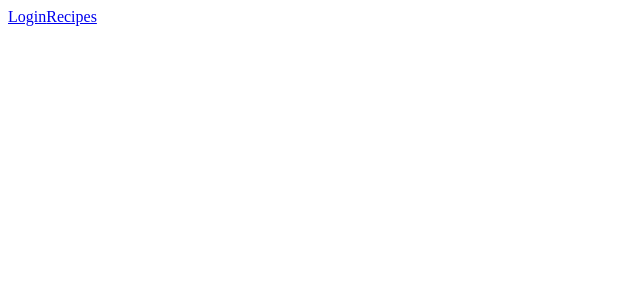
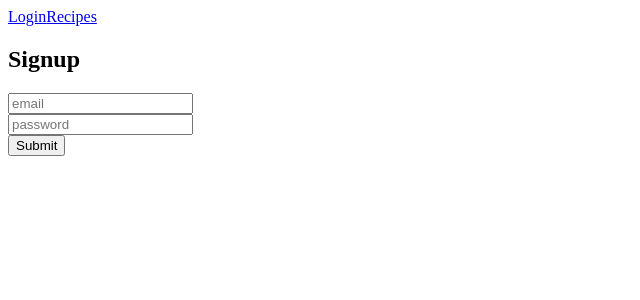
Before and after one commit to davisjustinw/cooktree, a React (Create React App) app in the folder client/: page /signup in a window 1280 px wide. Shown: the top 300 px of the page, without its empty margins (0-640 px from the left). Built offline with nearby package versions, Linux system fonts and the light colour scheme; no server answers.

Commit message:
fixed home behavior to route to recipes after login

```diff
--- a/client/src/Routes.js
+++ b/client/src/Routes.js
@@ -13,8 +13,11 @@ const Routes = props => {
       <Switch>
         <Route exact path='/login' component={Login} />
         <Route exact path='/logout' component={Logout} />
-        <Route exact path='/' component={Signup} />
-        <PrivateRoute exact path="/recipes" >
+        <Route exact path='/signup' component={Signup} />
+        <PrivateRoute exact path="/" redirectTo="/signup">
+          <Recipes />
+        </PrivateRoute>
+        <PrivateRoute exact path="/recipes" redirectTo="/login">
           <Recipes />
         </PrivateRoute>
       </Switch>
--- a/client/src/containers/PrivateRoute.js
+++ b/client/src/containers/PrivateRoute.js
@@ -3,7 +3,7 @@ import { connect } from 'react-redux'
 import { Route, Redirect } from 'react-router-dom'
 import Loading from '../components/Loading'
 
-function PrivateRoute({ children, ...rest }) {
+function PrivateRoute({ children, redirectTo, ...rest }) {
   console.log('private route')
   console.log(rest)
   const { requesting, user } = rest
@@ -17,7 +17,7 @@ function PrivateRoute({ children, ...rest }) {
       ) : (
         <Redirect
           to={{
-            pathname: "/login",
+            pathname: redirectTo,
             state: { from: location.pathname }
           }}
         />
```
